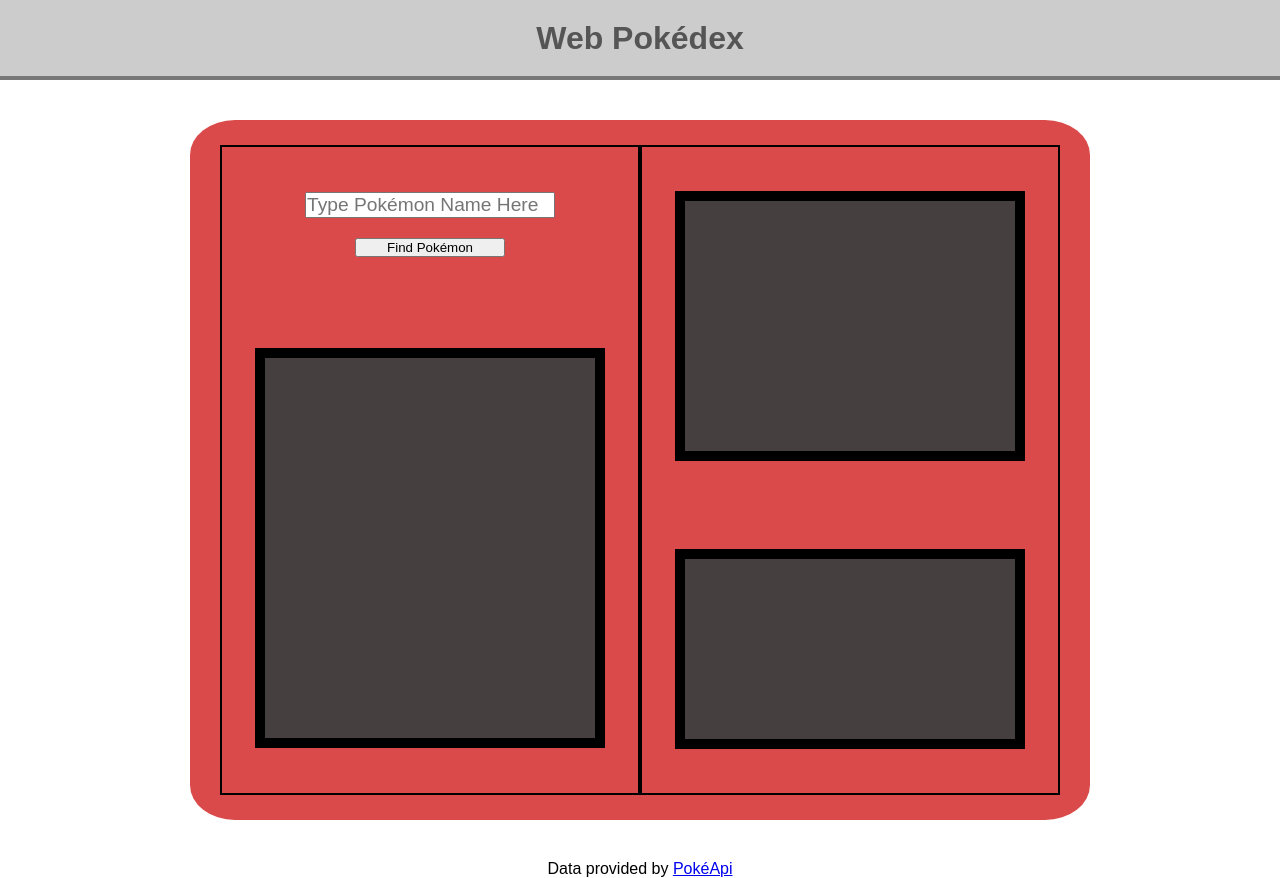
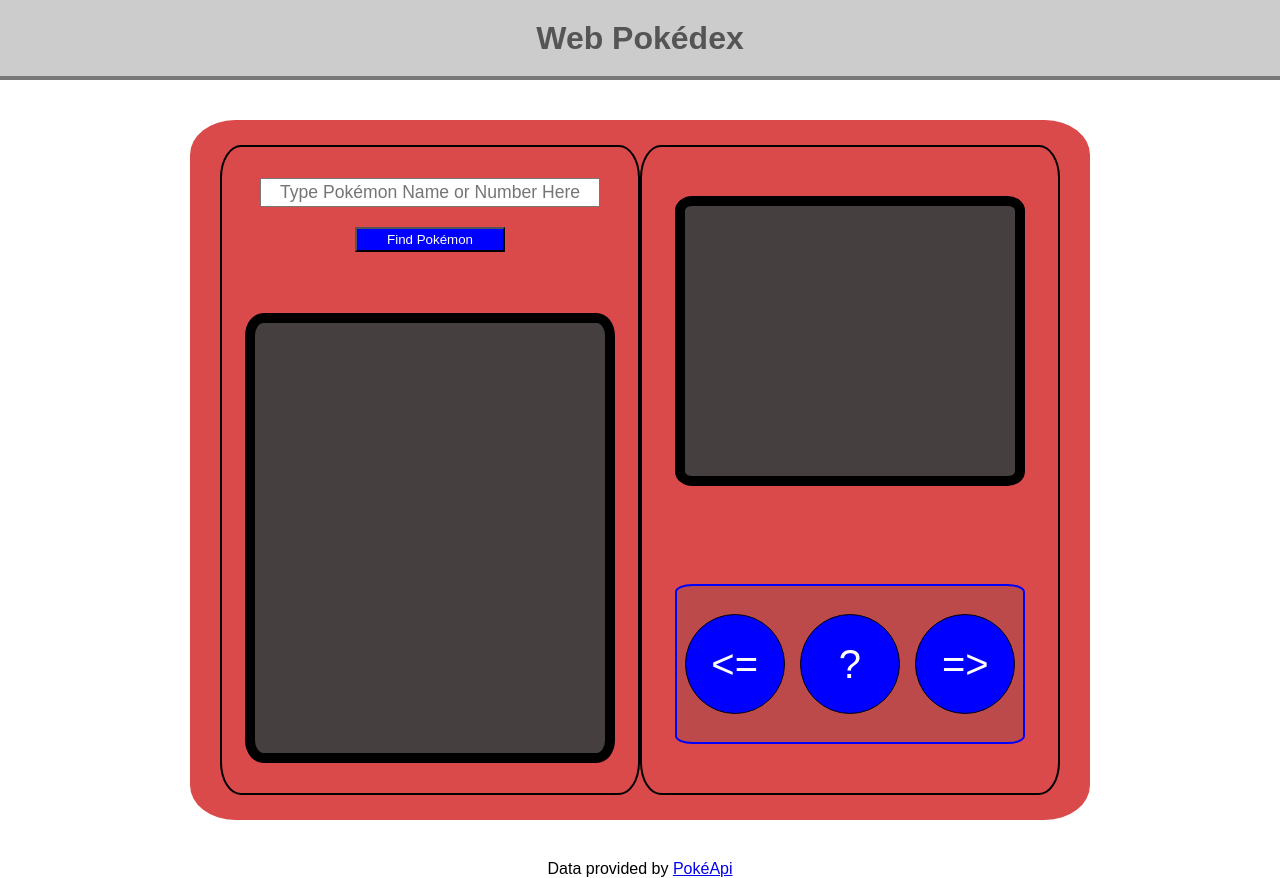
Before and after one commit to joaopulsz/pokedex, a plain HTML site: page index.html in a window 1280 px wide. Drawn offline with Linux system fonts and the light colour scheme.

Commit message:
removed evolutions due to problem with api

```diff
--- a/app.js
+++ b/app.js
@@ -1,7 +1,9 @@
 const form = document.querySelector('#search');
 const imgScreen = document.querySelector('#img-screen');
 const infoScreen = document.querySelector('#info-screen');
-const evolutions = document.querySelector('#evolutions');
+const previousBtn = document.querySelector('#previous');
+const nextBtn = document.querySelector('#next');
+const randomBtn = document.querySelector('#random');
 
 form.addEventListener('submit', async (e) => {
   e.preventDefault();
@@ -10,9 +12,6 @@
 
   const resPokemonData = await fetch(`https://pokeapi.co/api/v2/pokemon/${userInput.toLowerCase()}`);
   const pokemonData = await resPokemonData.json();
-
-  const resEvolutionChain = await fetch(`https://pokeapi.co/api/v2/evolution-chain/${userInput.toLowerCase()}`);
-  const evolutionData = await resEvolutionChain.json();
 
   const pokemonImg = document.createElement('img');
   pokemonImg.setAttribute('src', pokemonData.sprites.front_default);
--- a/index.html
+++ b/index.html
@@ -22,7 +22,7 @@
 
         <form id="search">
 
-          <input id="pokemon-input" type="text" name="input" placeholder="Type Pokémon Name Here">
+          <input id="pokemon-input" type="text" name="input" placeholder="Type Pokémon Name or Number Here">
           <button id="pokemon-search-btn" type="submit">Find Pokémon</button>
 
         </form>
@@ -35,7 +35,19 @@
 
         <div id="info-screen"></div>
 
-        <div id="evolutions"></div>
+        <div id="buttons-container">
+
+          <div class="button" id="previous">
+            <p>&#60;=</p>
+          </div>
+          <div class="button" id="random">
+            <p>?</p>
+          </div>
+          <div class="button" id="next">
+            <p>=&#62;</p>
+          </div>
+
+        </div>
 
       </div>
 
--- a/style.css
+++ b/style.css
@@ -39,6 +39,7 @@
   align-items: center;
   justify-content: space-around;
   border: 2px solid black;
+  border-radius: 5%;
   width: 420px;
   height: 650px;
 }
@@ -48,12 +49,17 @@
 }
 
 #pokemon-input {
+  text-align: center;
+  font-size: 1.1rem;
   display: block;
-  width: 250px;
-  font-size: 1.2rem;
+  width: 340px;
+  padding: 2px 15px;
 }
 
 #pokemon-search-btn {
+  color: white;
+  background-color: blue;
+  padding: 3px 10px;
   width: 150px;
   margin-top: 20px;
 }
@@ -64,15 +70,17 @@
   align-items: center;
   justify-content: space-around;
   border: 2px solid black;
+  border-radius: 5%;
   width: 420px;
   height: 650px;
 }
 
 #img-screen {
-  height: 400px;
-  width: 350px;
+  height: 450px;
+  width: 370px;
   background-color: rgb(70, 63, 63);
   border: 10px solid black;
+  border-radius: 5%;
 }
 
 #img-screen img {
@@ -81,10 +89,11 @@
 }
 
 #info-screen {
-  height: 270px;
+  height: 290px;
   width: 350px;
   background-color: rgb(70, 63, 63);
   border: 10px solid black;
+  border-radius: 5%;
 }
 
 #info-screen p {
@@ -98,11 +107,35 @@
   margin-bottom: 10px;
 }
 
-#evolutions {
-  height: 200px;
+#buttons-container {
+  height: 160px;
   width: 350px;
-  background-color: rgb(70, 63, 63);
-  border: 10px solid black;
+  background-color: rgba(70, 74, 74, 0.2);
+  border: 2px solid blue;
+  border-radius: 5%;
+  display: flex;
+  justify-content: space-around;
+  align-items: center;
+}
+
+.button {
+  display: flex;
+  justify-content: center;
+  align-items: center;
+  background-color: blue;
+  height: 100px;
+  width: 100px;
+  border: 1px solid black;
+  border-radius: 50%;
+}
+
+.button:hover {
+  cursor: pointer;
+}
+
+.button p {
+  font-size: 2.5rem;
+  color: white;
 }
 
 footer {
```
